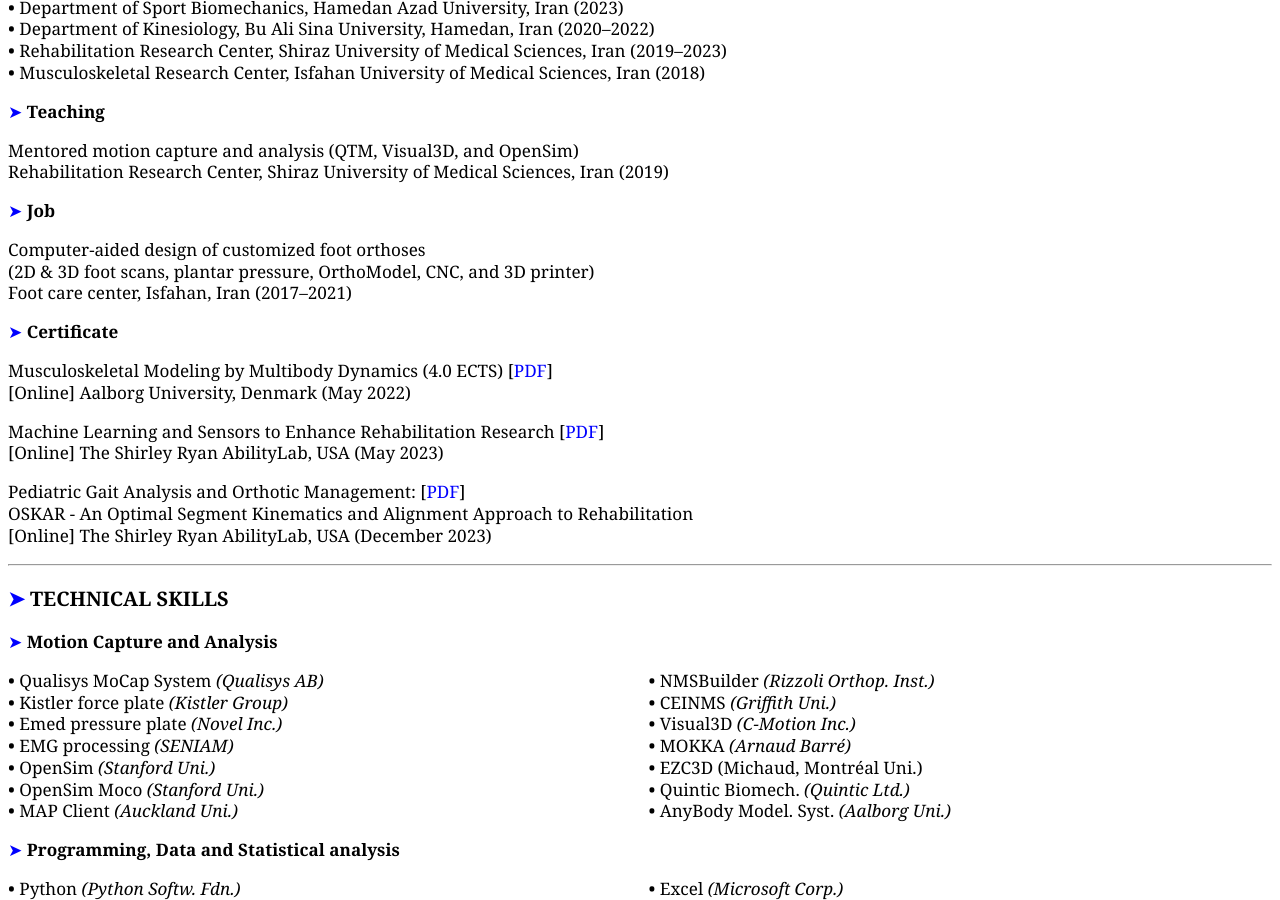
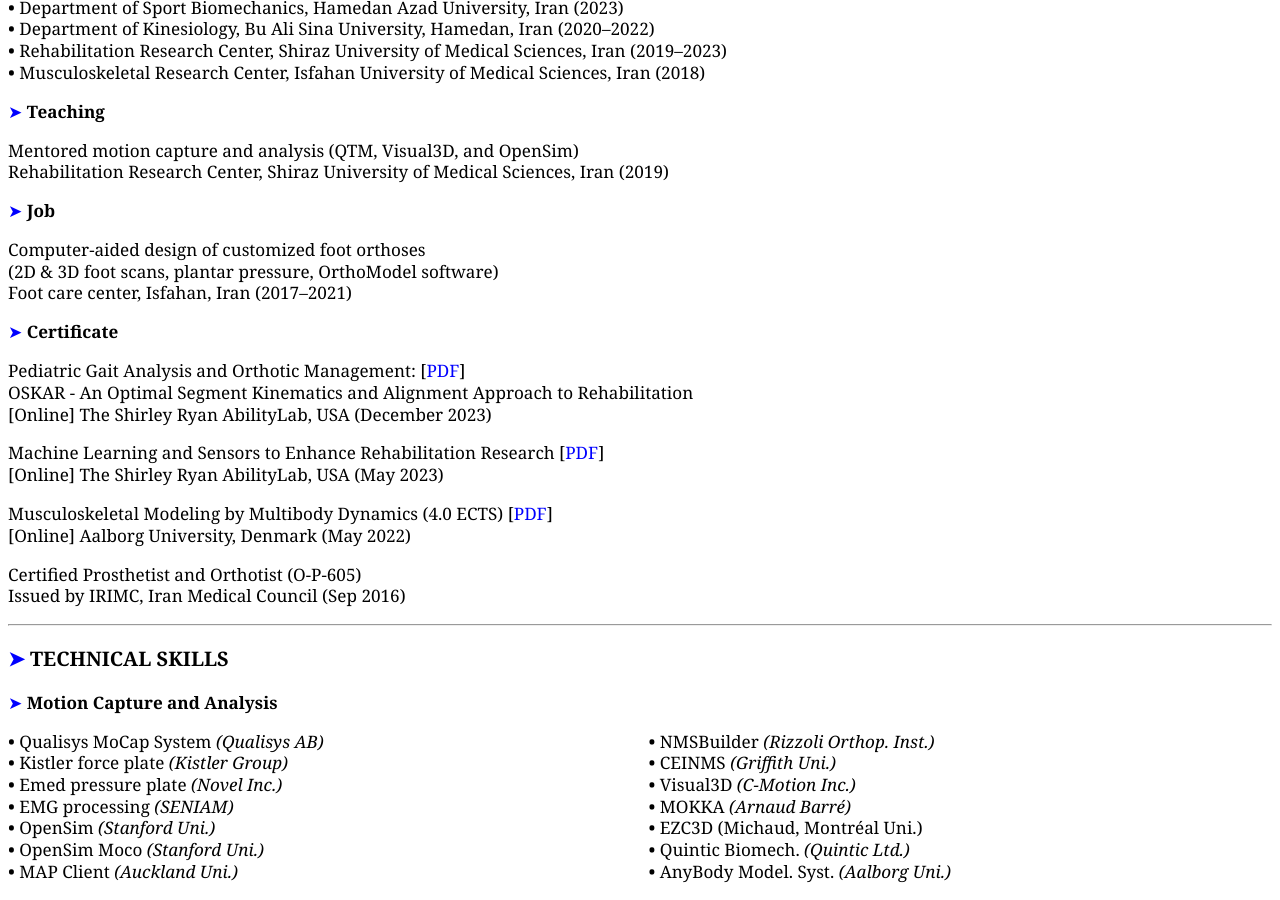
Before and after one commit to mrrezaie/mrrezaie.github.io, a Jekyll site: the page cv.html, which Jekyll copies as it is, in a window 1280 px wide and 900 px high, scrolled down 1088 px. Built offline with Jekyll 4.4.1, drawn with Linux system fonts in a browser that asks for light colours; some of the changed text lies outside the part shown.

Commit message:
Update cv.html

```diff
--- a/cv.html
+++ b/cv.html
@@ -112,21 +112,27 @@
 <p id="experience#job"> <a aria-label="link" href="#experience#job">&#10148</a> <b>Job</b> </p>
 
 <p>Computer-aided design of customized foot orthoses
-    <br>(2D & 3D foot scans, plantar pressure, OrthoModel, CNC, and 3D printer)
+    <br>(2D & 3D foot scans, plantar pressure, OrthoModel software)
     <br>Foot care center, Isfahan, Iran (2017–2021)</p>
 
 
 <p id="experience#certificate"> <a aria-label="link" href="#experience#certificate">&#10148</a> <b>Certificate</b> </p>
 
-<p>Musculoskeletal Modeling by Multibody Dynamics (4.0 ECTS) [<a aria-label="link" href="about/files/AU_Musculoskeletal_Modeling_Multibody_Dynamics.pdf" target="_blank" rel="noopener noreferrer">PDF</a>]
-    <br>[Online] Aalborg University, Denmark (May 2022)</p>
+
+
+<p>Pediatric Gait Analysis and Orthotic Management: [<a aria-label="link" href="about/files/OSKAR_Dec_2023.pdf" target="_blank" rel="noopener noreferrer">PDF</a>]
+    <br>OSKAR - An Optimal Segment Kinematics and Alignment Approach to Rehabilitation
+    <br>[Online] The Shirley Ryan AbilityLab, USA (December 2023)</p>
 
 <p>Machine Learning and Sensors to Enhance Rehabilitation Research [<a aria-label="link" href="about/files/CSTAR_ML_May_2023.pdf" target="_blank" rel="noopener noreferrer">PDF</a>]
     <br>[Online] The Shirley Ryan AbilityLab, USA (May 2023)</p>
 
-<p>Pediatric Gait Analysis and Orthotic Management: [<a aria-label="link" href="about/files/OSKAR_Dec_2023.pdf" target="_blank" rel="noopener noreferrer">PDF</a>]
-    <br>OSKAR - An Optimal Segment Kinematics and Alignment Approach to Rehabilitation
-    <br>[Online] The Shirley Ryan AbilityLab, USA (December 2023)</p>
+<p>Musculoskeletal Modeling by Multibody Dynamics (4.0 ECTS) [<a aria-label="link" href="about/files/AU_Musculoskeletal_Modeling_Multibody_Dynamics.pdf" target="_blank" rel="noopener noreferrer">PDF</a>]
+    <br>[Online] Aalborg University, Denmark (May 2022)</p>
+
+<p>Certified Prosthetist and Orthotist (O-P-605)
+    <br>Issued by IRIMC, Iran Medical Council (Sep 2016)</p>
+
 <hr>
 
 
```
Also changed, not shown: other parts of cv.html (+2 -1 lines).
